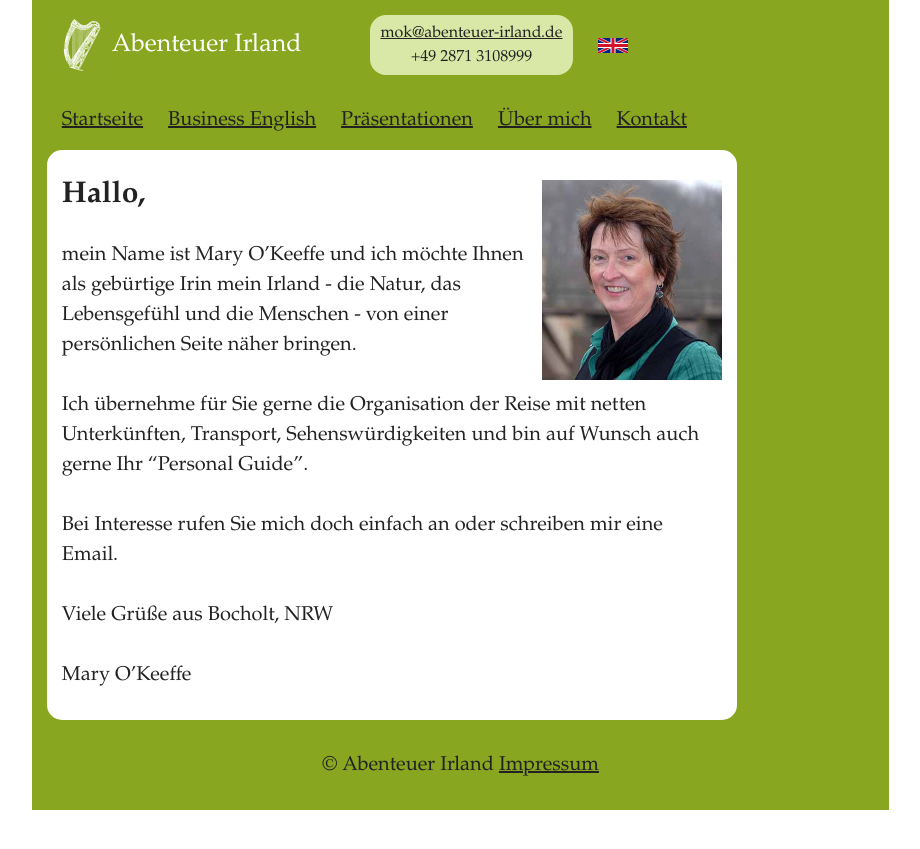
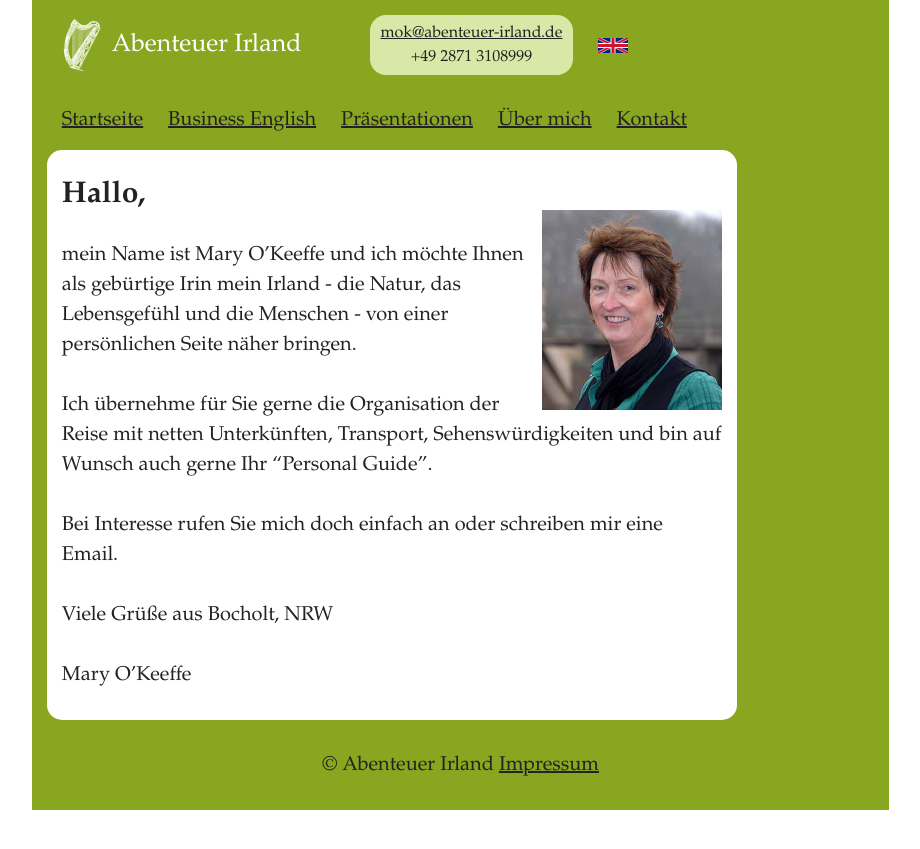
Before and after one commit to ArloL/abenteuer-irland, a Jekyll site: the page built from index.md, in a window 1280 px wide. Shown: the top 849 px of the page, without its empty margins (109-1029 px from the left). Built offline with Jekyll 4.4.1, drawn with Linux system fonts in a browser that asks for light colours.

Commit message:
Compile less

```diff
--- a/_includes/header.html
+++ b/_includes/header.html
@@ -14,7 +14,7 @@
     {% endif %}
     <meta name="viewport" content="width=device-width">
     <base href="{{site.url}}{{site.baseurl}}">
-    <link rel="stylesheet" href="css/0dfc1e68b10f0bf55283e254114fe55c.css">
+    <link rel="stylesheet" href="css/d637dd6814be80c5d7e03b7713164aa8.css">
     {% if page.canonical %}
     <link rel="canonical" href="{{site.url}}{{site.baseurl}}{{page.canonical}}">
     {% endif %}
--- a/css/0dfc1e68b10f0bf55283e254114fe55c.css
+++ b/css/d637dd6814be80c5d7e03b7713164aa8.css
@@ -63,7 +63,7 @@ a.logo{font-size:1.25em;display:inline-block;vertical-align:middle;margin:.6em 0
 .article{max-width:33em;min-width:15em;word-wrap:break-word;background-color:#fff;padding:0 .75em;margin:0 .75em;-webkit-border-radius:.75em;-moz-border-radius:.75em;border-radius:.75em;}.article:before,.article:after{content:" ";display:table;}
 .article:after{clear:both}
 .article{*zoom:1}
-.article .mary{float:right;margin:0 0 0.5em 0.75em;width:9em;height:auto;max-width:180px;max-height:200px}
+.article .mary{float:right;margin:1.5em 0 0.5em 0.75em;width:9em;height:auto;max-width:180px;max-height:200px}
 .footer{text-align:center;}.footer:before,.footer:after{content:" ";display:table;}
 .footer:after{clear:both}
 .footer{*zoom:1}
```
